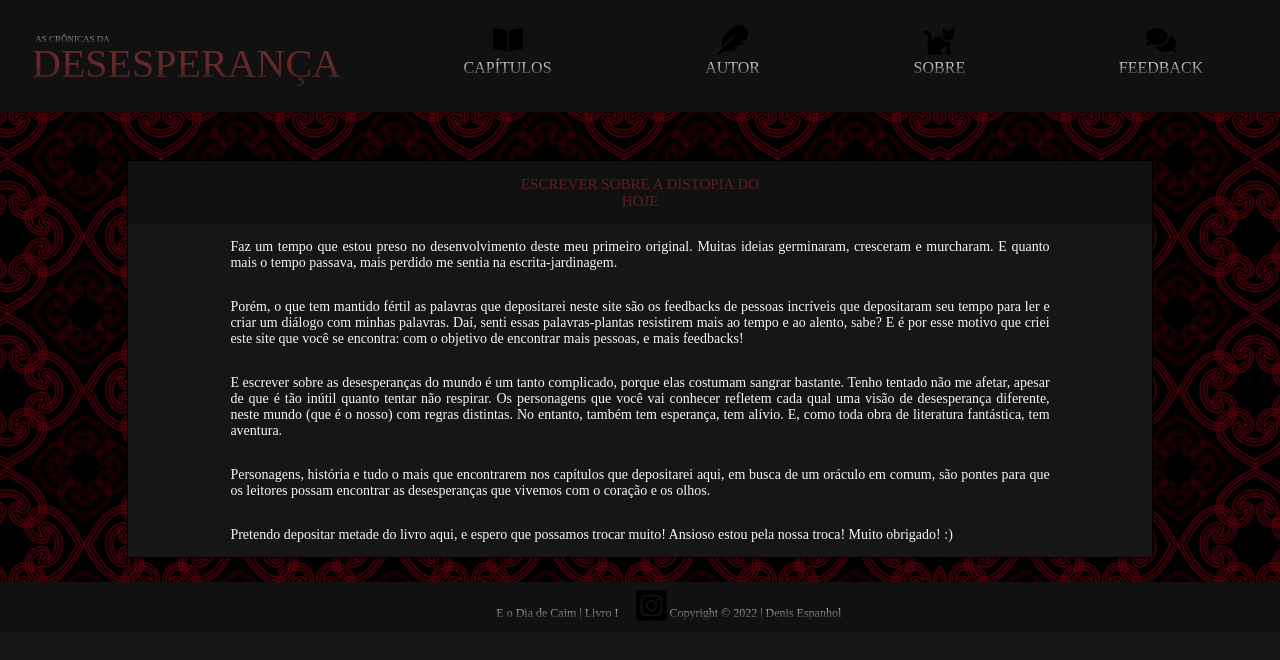
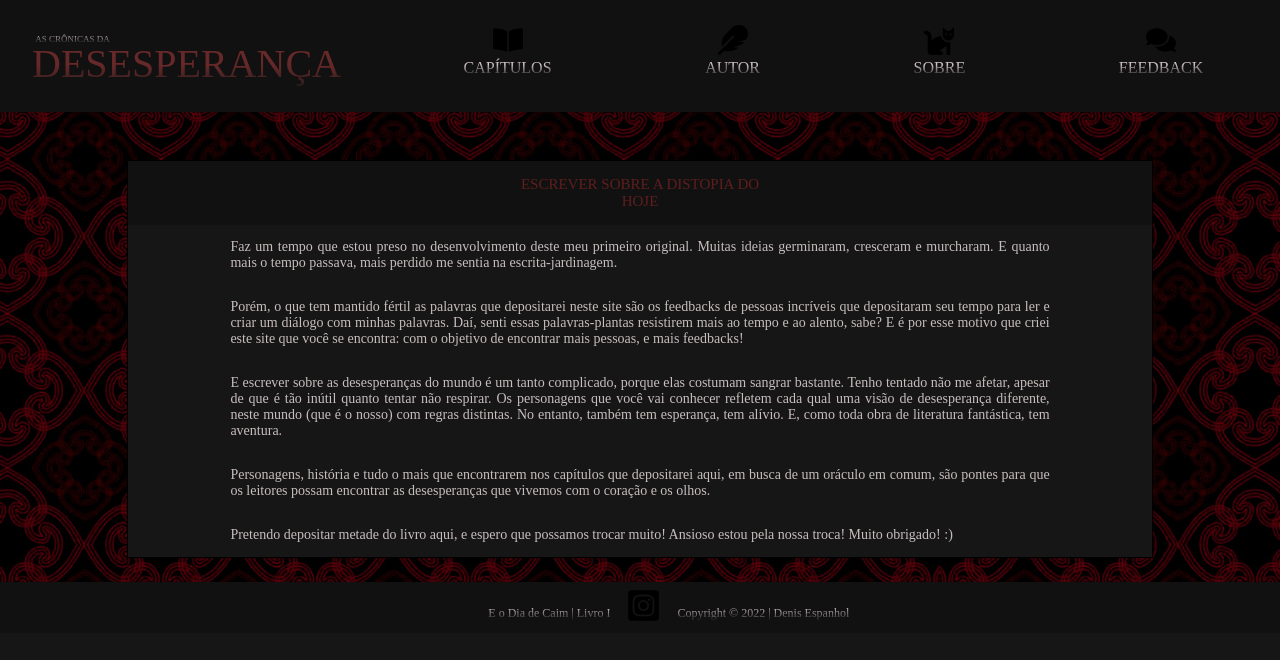
Before and after one commit to denisespanhol/AsCronicasDaDesesperanca, a React (Create React App) app in the folder as-cronicas-da-desesperanca/: page /about in a window 1280 px wide. Shown: the top 660 px of the page. Built offline with nearby package versions, Linux system fonts and the light colour scheme; a web font is replaced by a local one.

Commit message:
Ajustando itens do footer em telas maiores

```diff
--- a/as-cronicas-da-desesperanca/src/components/Footer.css
+++ b/as-cronicas-da-desesperanca/src/components/Footer.css
@@ -103,6 +103,7 @@ body {
     align-items: center;
     margin-bottom: 9px;
     margin-left: 16px;
+    margin-right: 16px;
   }
 
   .iconSize {
--- a/as-cronicas-da-desesperanca/src/pages/AboutPage.css
+++ b/as-cronicas-da-desesperanca/src/pages/AboutPage.css
@@ -4,7 +4,7 @@
   display: flex;
   justify-content: flex-start;
   flex-flow: column;
-  color: whitesmoke;
+  color: rgb(199, 190, 190);
   height: 100%;
   width: 80%;
   background-color: rgba(23, 22, 22, 1);
```
